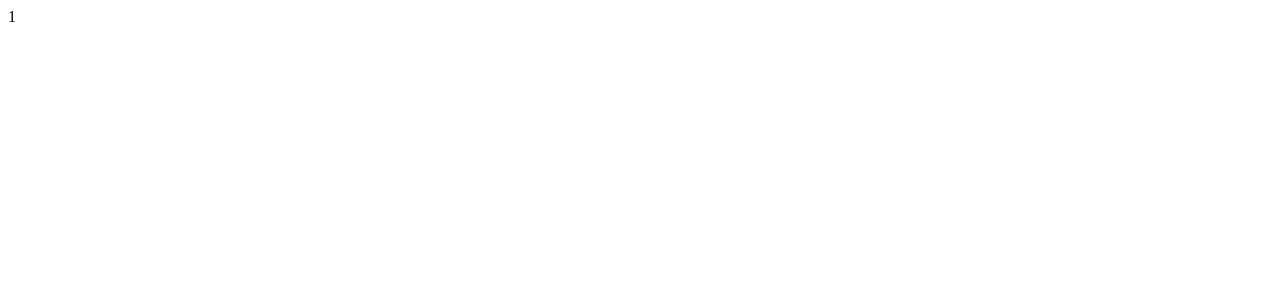
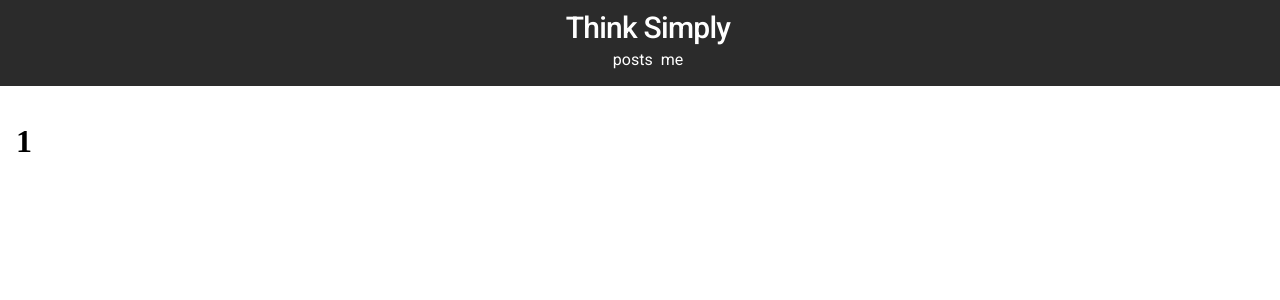
Before and after one commit to BenHunt-io/thinksimply, a Next.js app: page /posts/1 in a window 1280 px wide. Shown: the top 300 px of the page. Built offline with nearby package versions, Linux system fonts and the light colour scheme.

Commit message:
add markdown - issue with peer dependency

```diff
--- a/package.json
+++ b/package.json
@@ -2,6 +2,7 @@
   "name": "thinksimply",
   "version": "0.1.0",
   "private": true,
+  "type": "module",
   "scripts": {
     "dev": "next dev --turbopack",
     "build": "next build",
@@ -17,7 +18,8 @@
     "dayjs": "^1.11.13",
     "next": "15.3.4",
     "react": "^19.0.0",
-    "react-dom": "^19.0.0"
+    "react-dom": "^19.0.0",
+    "react-markdown": "^10.1.0"
   },
   "devDependencies": {
     "@eslint/eslintrc": "^3",
--- /dev/null
+++ b/src/app/components/Header.tsx
@@ -0,0 +1,57 @@
+"use client";
+import { Box, Stack, Typography, useTheme } from "@mui/joy";
+
+export const Header = () => {
+  const theme = useTheme();
+  return (
+    <Box
+      sx={{
+        p: theme.spacing(1),
+        position: "fixed",
+        height: "70px",
+        top: 0,
+        left: 0,
+        right: 0,
+        width: "100%",
+        backgroundColor: "#2B2B2B",
+      }}
+    >
+      <Stack>
+        <Typography
+          textAlign="center"
+          level="h2"
+          fontWeight={500}
+          sx={{ color: theme.palette.common.white }}
+        >
+          Think Simply
+        </Typography>
+
+        <Menu />
+      </Stack>
+    </Box>
+  );
+};
+
+const Menu = () => {
+  const theme = useTheme();
+  return (
+    <Stack direction="row" spacing={1} justifyContent={"center"} width={"100%"}>
+      <Typography
+        display={"inline"}
+        sx={{
+          color: theme.palette.common.white,
+        }}
+      >
+        posts
+      </Typography>
+      <Typography
+        display={"inline"}
+        sx={{
+          color: theme.palette.common.white,
+        }}
+      >
+        me
+      </Typography>
+    </Stack>
+  );
+};
--- /dev/null
+++ b/src/app/components/MainContent.tsx
@@ -0,0 +1,11 @@
+"use client";
+import { Box, useTheme } from "@mui/joy";
+
+export const MainContent = ({ children }: { children: React.ReactNode }) => {
+  const theme = useTheme();
+  return (
+    <Box sx={{ paddingTop: "86px" }}>
+      <Box sx={{ padding: theme.spacing() }}>{children}</Box>
+    </Box>
+  );
+};
--- a/src/app/layout.tsx
+++ b/src/app/layout.tsx
@@ -2,7 +2,9 @@ import "@fontsource/roboto/300.css";
 import "@fontsource/roboto/400.css";
 import "@fontsource/roboto/500.css";
 import "@fontsource/roboto/700.css";
-import { Providers } from "./providers";
+import { Header } from "./components/Header.tsx";
+import { MainContent } from "./components/MainContent.tsx";
+import { Providers } from "./providers.tsx";
 
 export default function RootLayout({
   children,
@@ -15,7 +17,10 @@ export default function RootLayout({
         <meta name="viewport" content="initial-scale=1, width=device-width" />
       </head>
       <body>
-        <Providers>{children}</Providers>
+        <Providers>
+          <Header />
+          <MainContent>{children}</MainContent>
+        </Providers>
       </body>
     </html>
   );
--- a/src/app/posts/[post]/page.tsx
+++ b/src/app/posts/[post]/page.tsx
@@ -1,8 +1,15 @@
+import { Box } from "@mui/joy";
+import Markdown from "react-markdown";
+
 export default async function Post({
   params,
 }: {
   params: Promise<{ post: string }>;
 }) {
   const { post } = await params;
-  return <div>{post}</div>;
+  return (
+    <Box justifyContent={"center"}>
+      <Markdown>{`# ${post}`}</Markdown>
+    </Box>
+  );
 }
--- a/tsconfig.json
+++ b/tsconfig.json
@@ -3,6 +3,7 @@
     "target": "esnext",
     "lib": ["dom", "dom.iterable", "esnext"],
     "allowJs": true,
+    "allowImportingTsExtensions": true,
     "skipLibCheck": true,
     "strict": true,
     "noEmit": true,
```
Also changed, not shown: src/app/page.tsx (+2 -71 lines), 1 other file (tests, documents, lock files or other folders).
